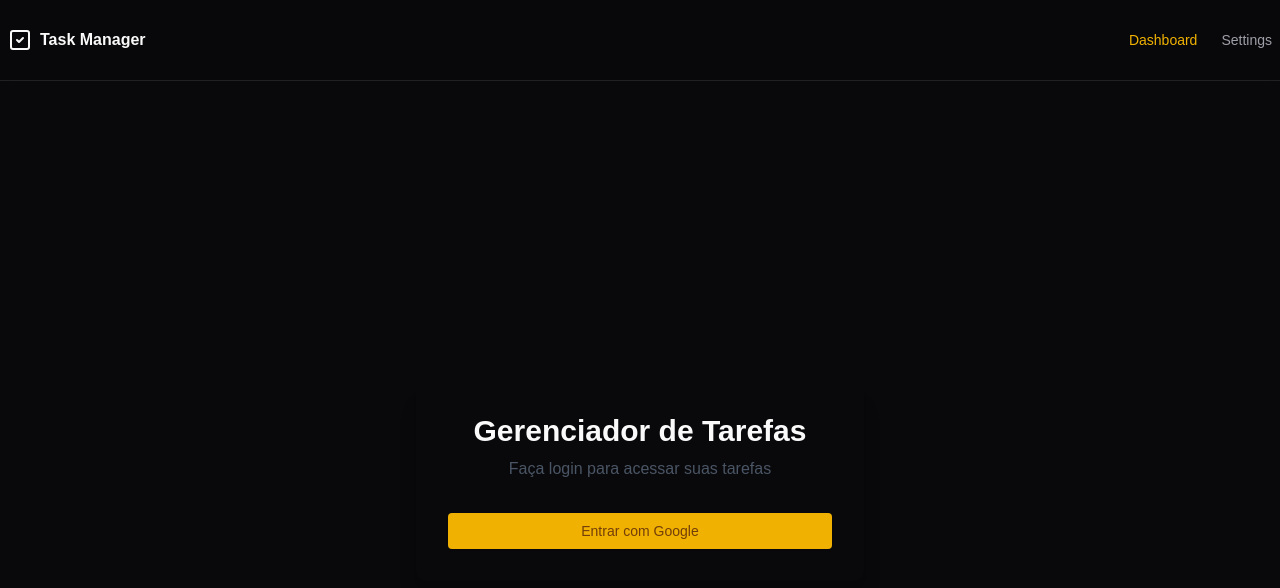
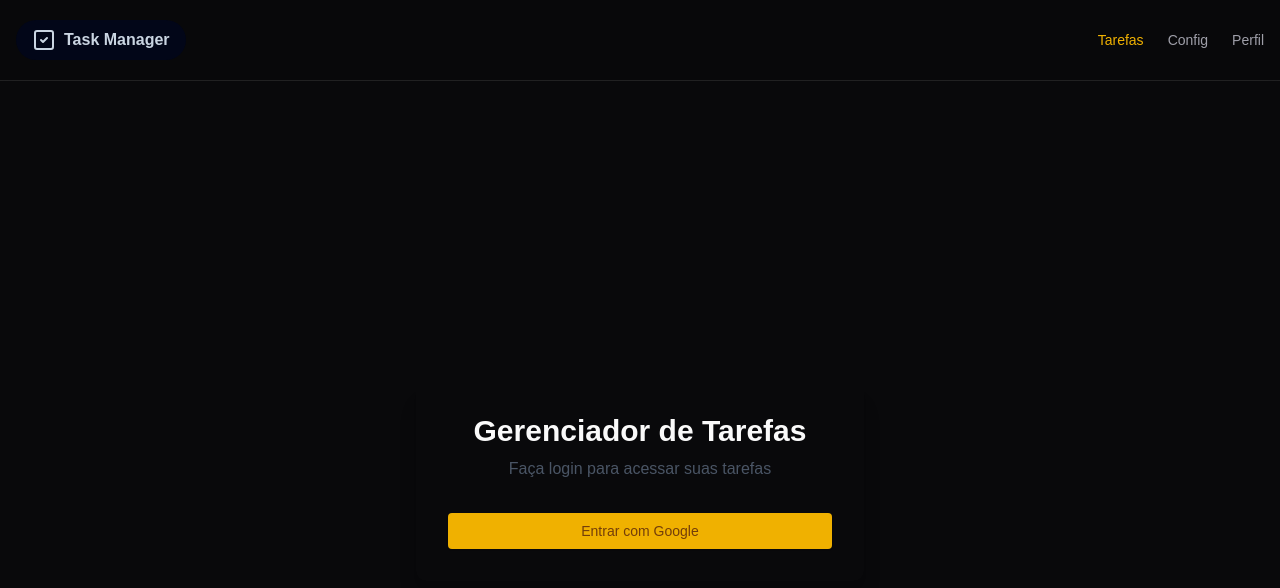
Before and after one commit to esbnet/task-manager-clean-arch-example, a Next.js app: page / in a window 1280 px wide. Shown: the top 588 px of the page. Built offline with nearby package versions, Linux system fonts and the light colour scheme; no server answers; a web font is replaced by a local one.

Commit message:
feat: :sparkles: customized title category

```diff
--- a/src/app/api/tags/route.ts
+++ b/src/app/api/tags/route.ts
@@ -23,9 +23,22 @@ export async function POST(request: NextRequest) {
 }
 
 export async function PATCH(request: NextRequest) {
-	const { tag } = await request.json();
-	const updated = await tagRepo.update(tag);
-	return Response.json({ tag: updated });
+	const { id, name: tagName, color: tagColor, createdAt: tagCreatedAt } =
+		await request.json();
+
+	if (!id) {
+		return new Response("Tag not provided in the request", { status: 400 });
+	}
+
+	const tagData = {
+		id,
+		name: tagName || "New Tag",
+		color: tagColor || "#3b82f6",
+		createdAt: tagCreatedAt || new Date(),
+	};
+
+	const updatedTag = await tagRepo.update(tagData);
+	return Response.json({ tag: updatedTag });
 }
 
 export async function DELETE(request: NextRequest) {
--- a/src/components/daily/daily-column.tsx
+++ b/src/components/daily/daily-column.tsx
@@ -20,7 +20,7 @@ export const DailyColumn = () => {
 			className="flex flex-col flex-1 gap-4 p-2 border rounded-lg overflow-hidden animate-[slideUp_1s_ease-in-out_forwards]"
 		>
 
-			<h2 className="relative bg-background/30 p-2 border rounded-lg font-semibold text-foreground text-2xl text-center">
+			<h2 className="relative bg-daily p-2 border rounded-lg font-semibold text-foreground text-2xl text-center">
 				Diárias
 				<Tooltip >
 					<TooltipTrigger asChild className="top-1 right-1 absolute">
--- a/src/components/habit/habit-column.tsx
+++ b/src/components/habit/habit-column.tsx
@@ -20,7 +20,7 @@ export function HabitColumn() {
 			className="flex flex-col flex-1 gap-4 p-2 border rounded-lg overflow-hidden animate-[slideUp_1s_ease-in-out_forwards]"
 		>
 
-			<h2 className="relative bg-background/30 p-2 border rounded-lg font-semibold text-foreground text-2xl text-center">
+			<h2 className="relative bg-habit p-2 border rounded-lg font-semibold text-foreground text-2xl text-center">
 				Hábitos
 				<Tooltip >
 					<TooltipTrigger asChild className="top-1 right-1 absolute">
--- a/src/components/layout/header.tsx
+++ b/src/components/layout/header.tsx
@@ -10,12 +10,12 @@ export async function Header() {
 
   return (
     <header className="top-0 z-50 sticky bg-background/95 supports-[backdrop-filter]:bg-background/60 backdrop-blur p-2 border-b w-full">
-      <div className="flex justify-between items-center m-auto h-16 container">
+      <div className="flex md:flex-row flex-col justify-between items-center gap-2 m-auto md:p-2 h-16 container">
 
-        <div className="flex items-center gap-6">
+        <div className="flex items-center gap-4 bg-slate-950 px-4 py-2 rounded-full text-slate-300">
           <Link href="/" className="flex items-center gap-2">
             <CheckSquare2 className="w-6 h-6" />
-            <span className="font-bold text-foreground">Task Manager</span>
+            <span className="font-bold">Task Manager</span>
           </Link>
         </div>
 
--- a/src/components/layout/main-nav.tsx
+++ b/src/components/layout/main-nav.tsx
@@ -1,9 +1,8 @@
 "use client";
 
+import { cn } from "@/lib/utils";
 import Link from "next/link";
 import { usePathname } from "next/navigation";
-
-import { cn } from "@/lib/utils";
 
 export function MainNav({
   className,
@@ -19,20 +18,29 @@ export function MainNav({
       <Link
         href="/"
         className={cn(
-          "text-sm font-medium text-muted-foreground transition-colors hover:text-primary",
+          "font-medium text-muted-foreground hover:text-primary text-sm transition-colors",
           pathname === "/" && "text-primary"
         )}
       >
-        Dashboard
+        Tarefas
       </Link>
       <Link
         href="/settings"
         className={cn(
-          "text-sm font-medium text-muted-foreground transition-colors hover:text-primary",
+          "font-medium text-muted-foreground hover:text-primary text-sm transition-colors",
           pathname === "/settings" && "text-primary"
         )}
       >
-        Settings
+        Config
+      </Link>
+      <Link
+        href="/profile"
+        className={cn(
+          "font-medium text-muted-foreground hover:text-primary text-sm transition-colors",
+          pathname === "/profile" && "text-primary"
+        )}
+      >
+        Perfil
       </Link>
     </nav>
   );
--- a/src/components/providers/client-providers.tsx
+++ b/src/components/providers/client-providers.tsx
@@ -13,7 +13,7 @@ import { TodoSubtaskProvider } from "@/contexts/todo-subtask-context";
 export function ClientProviders() {
   return (
     <TagsProvider>
-      <div className="gap-4 grid grid-cols-1 md:grid-cols-3 h-full">
+      <div className="gap-4 grid grid-cols-1 sm-grid-cols-2 md:grid-cols-3 auto-cols-max h-full">
         <HabitProvider>
           <HabitColumn />
         </HabitProvider>
--- a/src/components/settings/tags-settings.tsx
+++ b/src/components/settings/tags-settings.tsx
@@ -10,6 +10,7 @@ import { useTags } from "@/hooks/use-tags";
 import type { Tag } from "@/types";
 import { useState } from "react";
 import { toast } from "sonner";
+import { Separator } from "../ui/separator";
 
 export function TagsSettings() {
 	const { tags, createTag, updateTag: updateTagContext, deleteTag: deleteTagContext } = useTags();
@@ -57,7 +58,7 @@ export function TagsSettings() {
 	return (
 		<div className="space-y-6">
 			<div>
-				<h2 className="mb-4 font-semibold text-2xl">Gerenciar Tags</h2>
+				<h2 className="mb-2 font-semibold text-2xl">Gerenciar Tags</h2>
 				<p className="mb-6 text-muted-foreground">
 					Crie e gerencie tags para organizar suas tarefas, hábitos e
 					atividades diárias.
@@ -66,7 +67,7 @@ export function TagsSettings() {
 
 			{/* Adicionar nova tag */}
 			<div className="flex items-end gap-4">
-				<div className="flex-1">
+				<div className="flex flex-col flex-1 gap-2">
 					<Label htmlFor="tagName">Nome da Tag</Label>
 					<Input
 						id="tagName"
@@ -76,7 +77,7 @@ export function TagsSettings() {
 						onKeyDown={(e) => e.key === "Enter" && addTag()}
 					/>
 				</div>
-				<div>
+				<div className="flex flex-col gap-2">
 					<Label htmlFor="tagColor">Cor</Label>
 					<Input
 						id="tagColor"
@@ -92,11 +93,13 @@ export function TagsSettings() {
 				</Button>
 			</div>
 
+			<Separator className="my-6" />
+
 			{/* Lista de tags */}
 			<div className="space-y-4">
 				<h3 className="font-medium text-lg">Tags Existentes</h3>
 				<div className="gap-2 grid">
-					{tags.map((tag) => (
+					{tags.map((tag: Tag) => (
 						<div
 							key={tag.id}
 							className="flex justify-between items-center p-3 border rounded-lg"
@@ -172,6 +175,6 @@ export function TagsSettings() {
 					))}
 				</div>
 			</div>
-		</div>
+		</div >
 	);
 }
--- a/src/components/todo/todo-column.tsx
+++ b/src/components/todo/todo-column.tsx
@@ -20,7 +20,7 @@ export const TodoColumn = () => {
 			className="flex flex-col flex-1 gap-4 p-2 border rounded-lg overflow-hidden animate-[slideUp_1s_ease-in-out_forwards]"
 		>
 
-			<h2 className="relative bg-background/30 p-2 border rounded-lg font-semibold text-foreground text-2xl text-center">
+			<h2 className="relative bg-todo p-2 border rounded-lg font-semibold text-foreground text-2xl text-center">
 				Afazeres
 				<Tooltip >
 					<TooltipTrigger asChild className="top-1 right-1 absolute">
--- a/src/contexts/tags-context.tsx
+++ b/src/contexts/tags-context.tsx
@@ -68,18 +68,27 @@ export function TagsProvider({ children }: TagsProviderProps) {
 			body: JSON.stringify(data),
 		});
 		const newTag = await response.json();
+		console.log('Context response =====> ', newTag);
 		setTags(prev => [...prev, newTag]);
+		console.log('Context tags =====> ', tags);
 		return newTag;
 	};
 
-	const updateTag = async (tag: Tag) => {
+	const updateTag = async (tagToUpdate: Tag) => {
 		const response = await fetch("/api/tags", {
 			method: "PATCH",
 			headers: { "Content-Type": "application/json" },
-			body: JSON.stringify(tag),
+			body: JSON.stringify(tagToUpdate),
 		});
-		const updatedTag = await response.json();
-		setTags(prev => prev.map(t => t.id === tag.id ? updatedTag : t));
+		const { tag: updatedTag } = await response.json();
+		setTags(prev =>
+			prev.map(tag => {
+				if (tag.id === updatedTag.id) {
+					return updatedTag;
+				}
+				return tag;
+			}),
+		);
 		return updatedTag;
 	};
 
```
Also changed, not shown: src/app/globals.css (+15 -69 lines).
